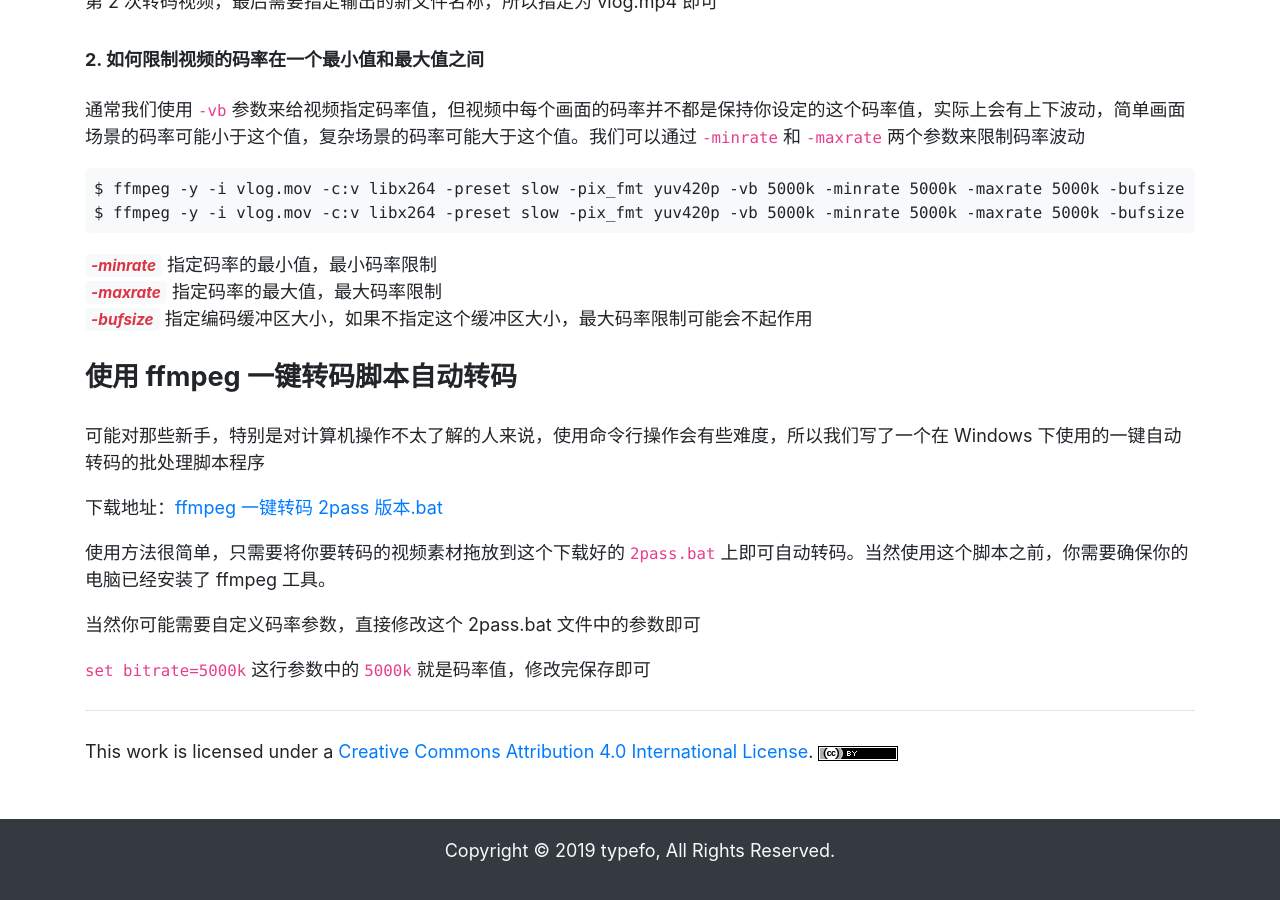
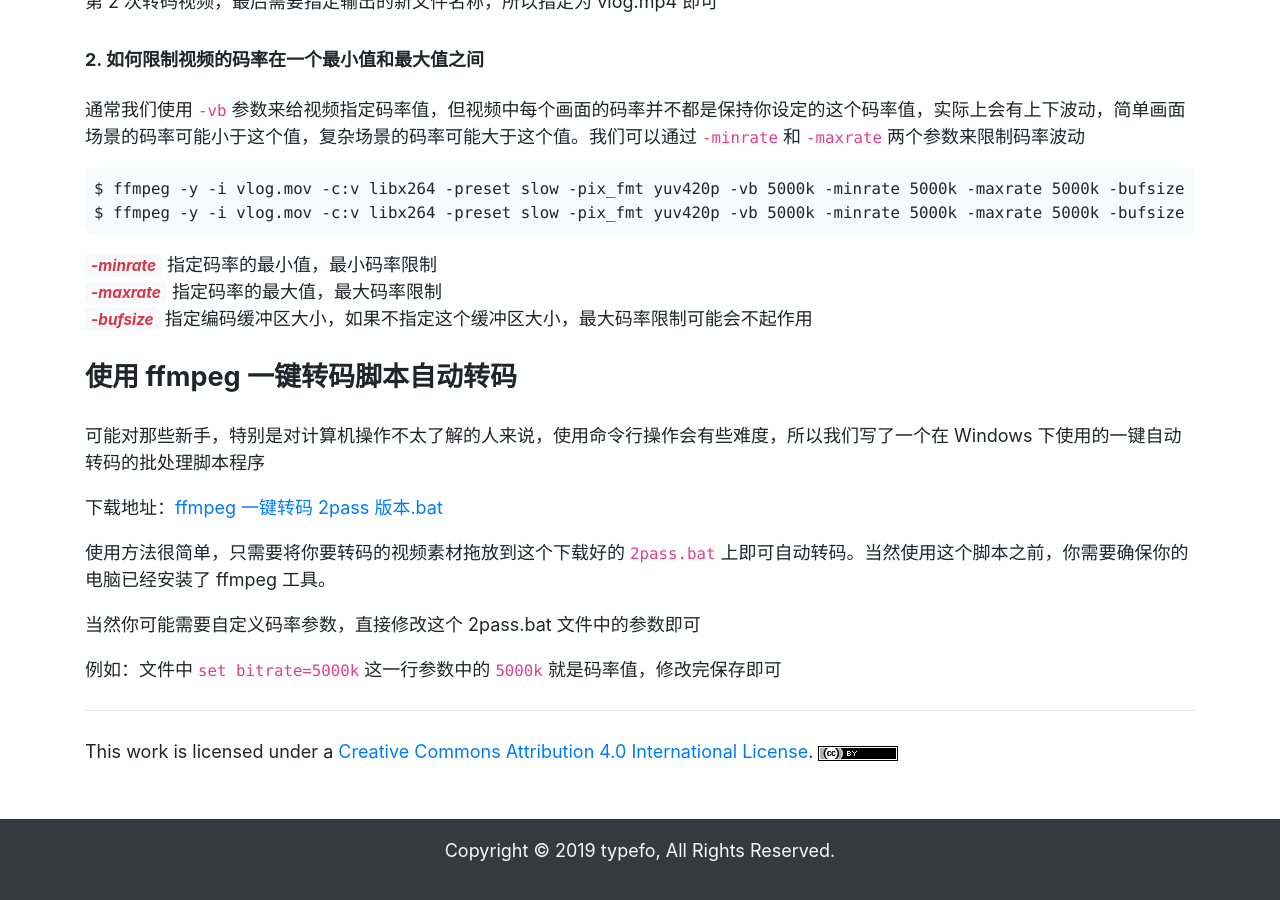
Before and after one commit to ehsud/blog, a Jekyll site: the page built from ffmpeg/ffmpeg-for-2pass-transcoding.md, in a window 1280 px wide and 900 px high, scrolled down 1114 px. Built offline with Jekyll 4.4.1, drawn with Linux system fonts in a browser that asks for light colours.

Commit message:
Updated some files

```diff
--- a/ffmpeg/ffmpeg-for-2pass-transcoding.md
+++ b/ffmpeg/ffmpeg-for-2pass-transcoding.md
@@ -57,4 +57,4 @@ ffmpeg 当中有 5 种 H264 的码率控制方案，当然今天介绍 ffmpeg
 
 当然你可能需要自定义码率参数，直接修改这个 2pass.bat 文件中的参数即可
 
-- `set bitrate=5000k` 这行参数中的 `5000k` 就是码率值，修改完保存即可
+- 例如：文件中 `set bitrate=5000k` 这一行参数中的 `5000k` 就是码率值，修改完保存即可
```
